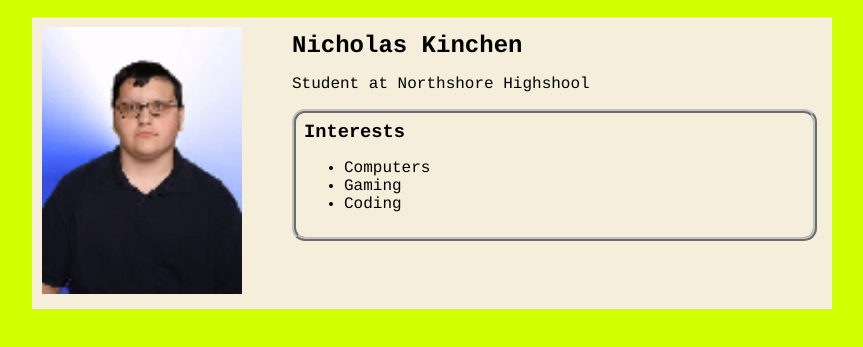
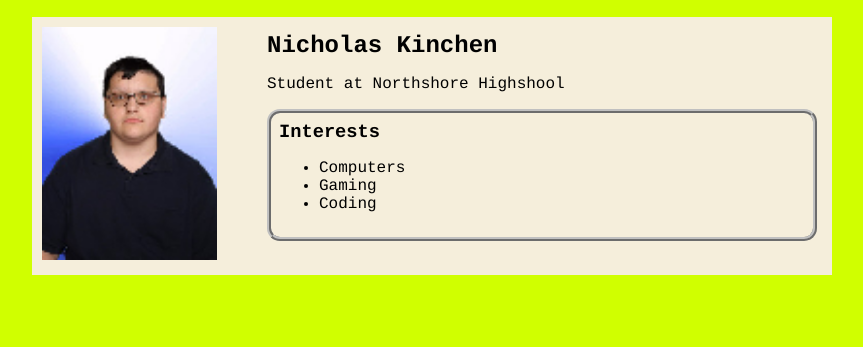
Before and after one commit to nicholaskinchen/nicholaskinchen.github.io, a plain HTML site: page index.html in a window 1280 px wide. Shown: the part 91-438 px from the top of the page, without its empty margins (208-1071 px from the left). Drawn offline with Linux system fonts and the light colour scheme.

Commit message:
Size change

```diff
--- a/index.html
+++ b/index.html
@@ -52,7 +52,7 @@
         padding: 10px;
     }
     .sidebar-img {
-        width: 200px;
+        width: 175px;
     }
     .content {
         flex: 1;
@@ -87,7 +87,7 @@
             <main>
                 <!--Sidebar section-->
                 <div class="sidebar">
-                <img class="sidebar-img" src="sadness.png" alt="Hallebot">
+                <img class="sidebar-img" src="sadness.png" alt="Hello darkness my old friend.">
 
 
                 </div>
```
